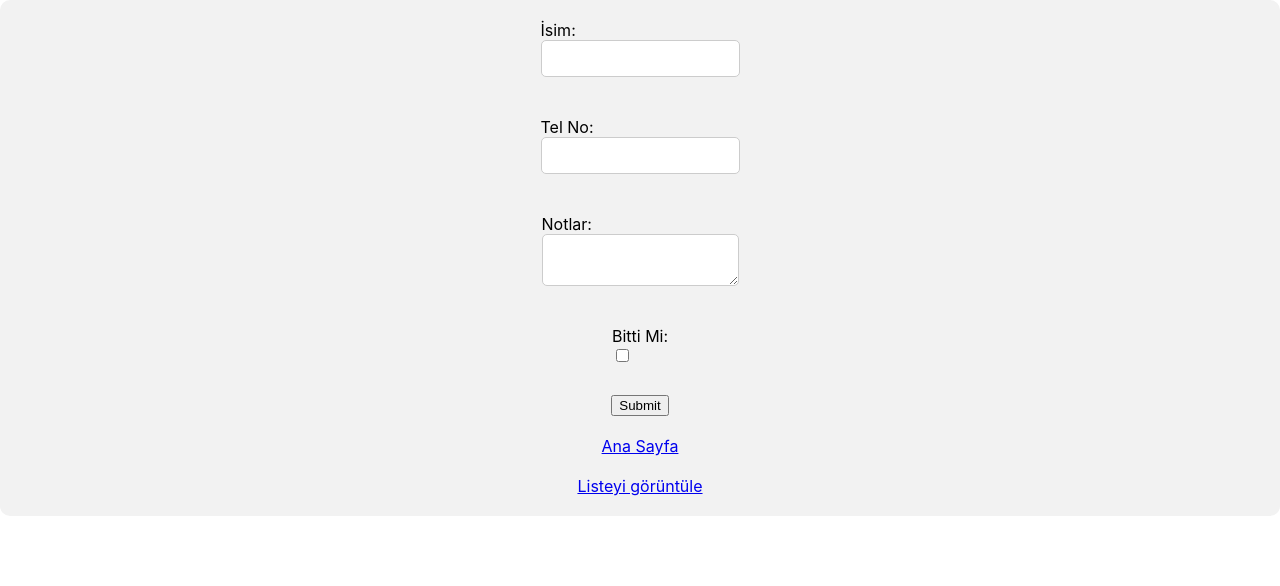
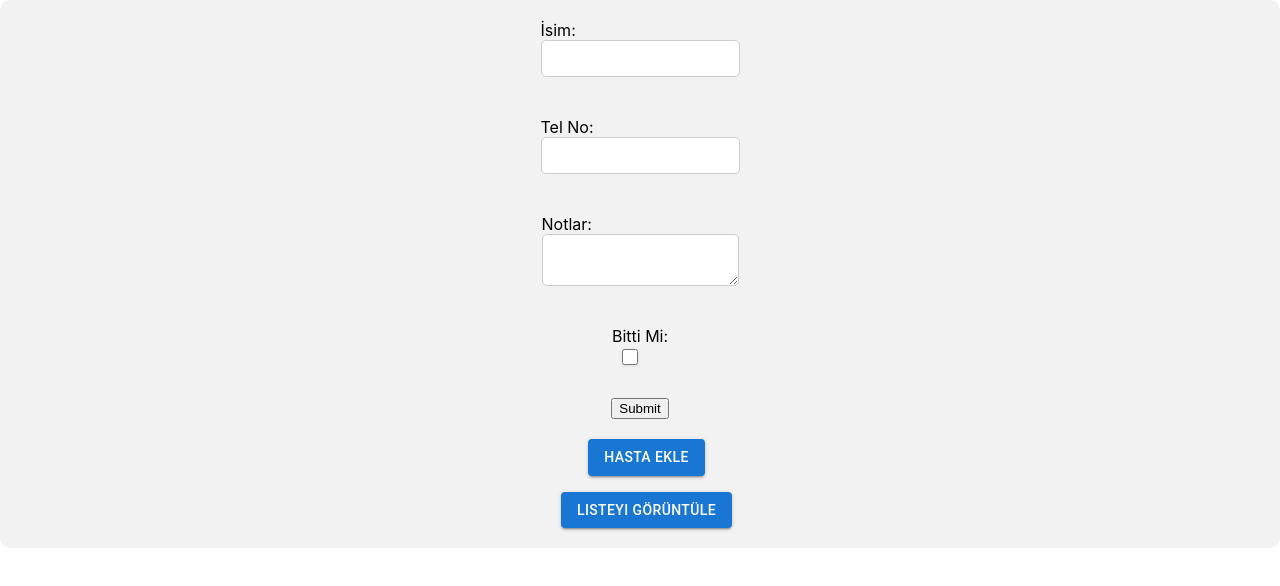
Before and after one commit to alithethird/hasta_listesi_web, a React (Create React App) app: page /Form in a window 1280 px wide. Shown: the top 586 px of the page. Built offline with nearby package versions, Linux system fonts and the light colour scheme.

Commit message:
ekstra navigasyon butonlari eklendi

```diff
--- a/src/Components/FlavorForm.js
+++ b/src/Components/FlavorForm.js
@@ -3,6 +3,8 @@ import { db } from "../utils/firebase";
 import { onValue, ref, push, set } from "firebase/database";
 import { Link } from 'react-router-dom';
 import "../styling/Form.css";
+import Stack from '@mui/material/Stack';
+import Button from '@mui/material/Button';
 
 export default function FlavorForm() {
     const [hastaState, setHastaState] = useState({
@@ -111,15 +113,32 @@ export default function FlavorForm() {
                     type="checkbox"
                     checked={hastaState.bittiMi}
                     onChange={handleCheckboxChange}
+                    style={{
+                        color: "primary",
+                        marginLeft: '10px',
+                        verticalAlign: 'middle',
+                        appearance: 'checkbox',
+                        WebkitAppearance: 'checkbox',
+                        MozAppearance: 'checkbox',
+                        msAppearance: 'checkbox',
+                        width: '16px',
+                        height: '16px',
+                        borderRadius: '3px',
+                        outline: 'none',
+                        border: '1px solid rgba(0,0,0,0.2)',
+                        boxShadow: '0px 1px 3px rgba(0,0,0,0.1)',
+                        background: hastaState.bittiMi ? 'blue' : 'pink'
+                    }}
                 />
             </label>
             <br />
             <input type="submit" value="Submit" />
             <br />
-            <Link to="/hasta_listesi_web">Ana Sayfa</Link>
-            <br />
-            <Link to="/Listings">Listeyi görüntüle</Link>
+            <Stack spacing={2} direction="column">
+                <Link to="/hasta_listesi_web" style={{paddingLeft: 13, textDecoration: 'none'}}><Button variant="contained">Hasta Ekle</Button></Link>
 
+                <Link to="/Listings" style={{paddingLeft: 13, textDecoration: 'none'}}><Button variant="contained">Listeyi görüntüle</Button>  </Link>
+            </Stack>
         </form>
     );
 }
--- a/src/Components/Listings.js
+++ b/src/Components/Listings.js
@@ -25,6 +25,8 @@ import DeleteIcon from '@mui/icons-material/Delete';
 import FilterListIcon from '@mui/icons-material/FilterList';
 import { visuallyHidden } from '@mui/utils';
 import { Update } from "@mui/icons-material";
+import Stack from '@mui/material/Stack';
+import Button from '@mui/material/Button';
 
 export default function Listings() {
     const [order, setOrder] = React.useState('asc');
@@ -346,7 +348,12 @@ export default function Listings() {
         page > 0 ? Math.max(0, (1 + page) * rowsPerPage - falseRows.length) : 0;
 
     return (
+
         <Box sx={{ width: '100%' }}>
+            <Stack spacing={2} direction="row">
+                <Link to="/hasta_listesi_web" style={{ paddingLeft: 13, textDecoration: 'none' }}><Button variant="contained">Ana Ekran</Button></Link>
+                <Link to="/Form" style={{paddingLeft: 13, textDecoration: 'none'}}><Button variant="contained">Yeni Hasta Ekle</Button></Link>
+            </Stack>
             <Paper sx={{ width: '100%', mb: 2 }}>
                 <EnhancedTableToolbar numSelected={selected.length} tableName="Devam Eden Hasta Listesi" />
                 <TableContainer>
@@ -447,7 +454,7 @@ export default function Listings() {
                     onPageChange={handleChangePage}
                     onRowsPerPageChange={handleChangeRowsPerPage}
                 />
-<EnhancedTableToolbar numSelected={selected.length} tableName="Bitmis Hasta Listesi" />
+                <EnhancedTableToolbar numSelected={selected.length} tableName="Bitmis Hasta Listesi" />
                 <TableContainer>
                     <Table
                         sx={{ minWidth: 750 }}
```
